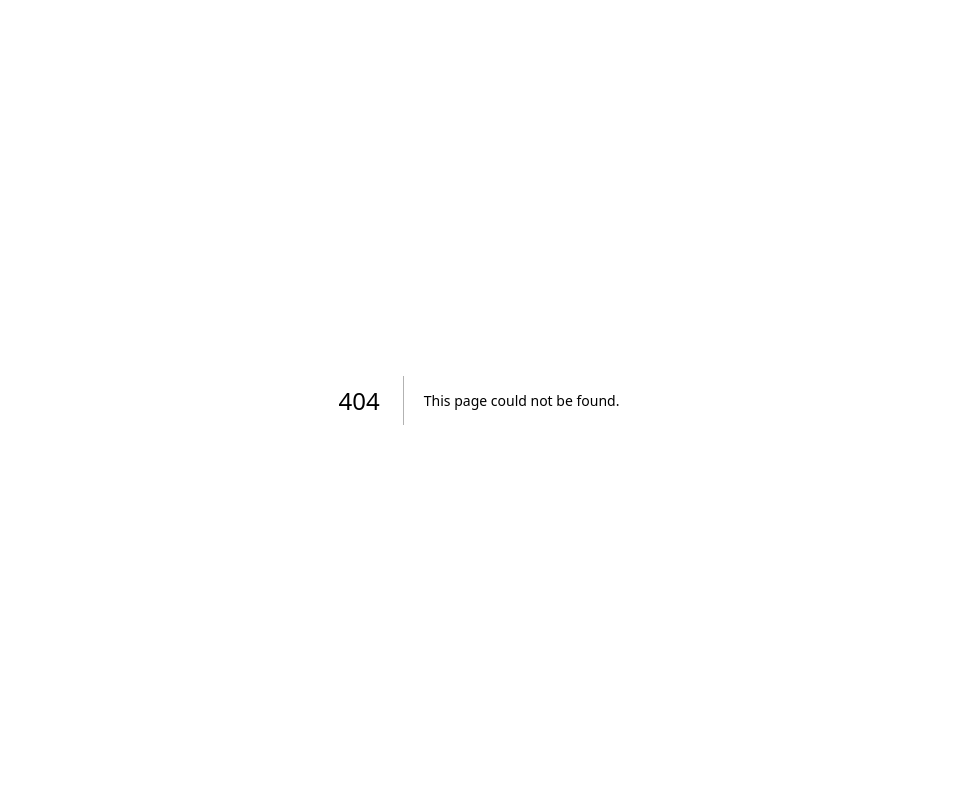
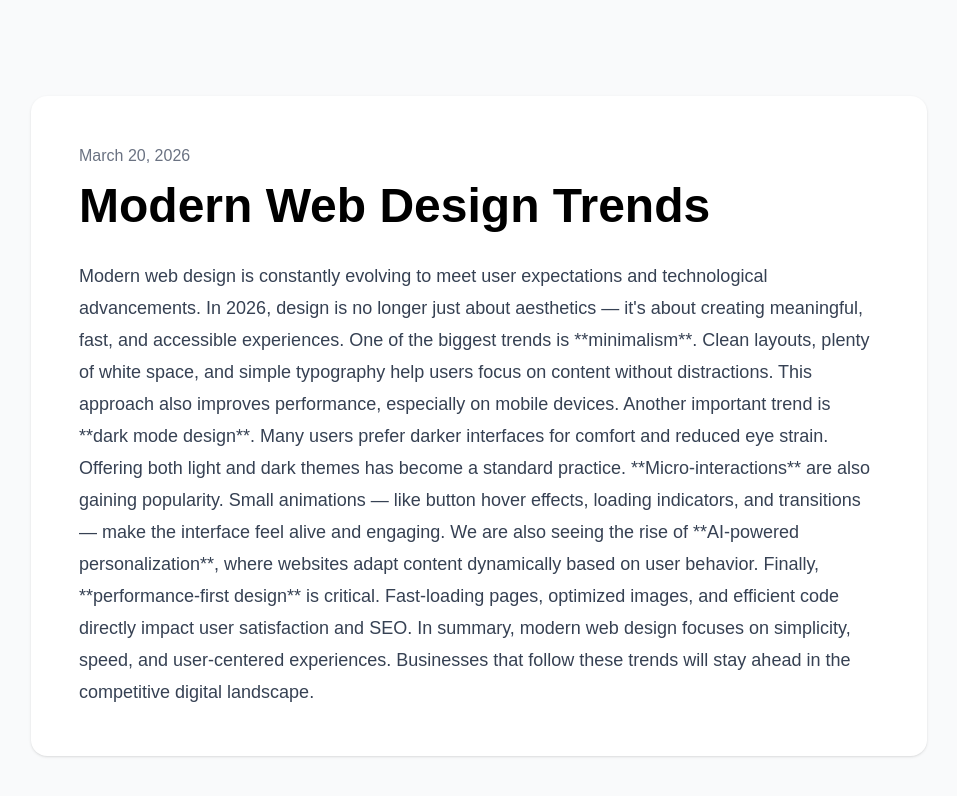
Before and after one commit to NegedeTekleyes/agency-website, a Next.js app: page /blog/modern-web-design-trends in a window 1280 px wide. Before the commit this address had no page. Shown: the top 796 px of the page, without its empty margins (161-1118 px from the left). Built offline with nearby package versions, Linux system fonts and the light colour scheme.

Commit message:
blog detaile added

```diff
--- /dev/null
+++ b/app/(public)/blog/[slug]/page.tsx
@@ -0,0 +1,31 @@
+import { posts } from "@/lib/posts"
+
+export default async function BlogDetail({ params }: any) {
+  const { slug } = await params
+
+  const post = posts.find((p) => p.slug === slug)
+
+  if (!post) {
+    return <div>Post not found</div>
+  }
+
+  return (
+    <section className="min-h-screen bg-gray-50 text-black py-24 px-6 md:px-16">
+
+      <div className="max-w-4xl mx-auto bg-white p-8 md:p-12 rounded-2xl shadow-sm">
+
+        <p className="text-gray-500 mb-2">{post.date}</p>
+
+        <h1 className="text-3xl md:text-5xl font-bold mb-6 leading-tight">
+          {post.title}
+        </h1>
+
+        <p className="text-gray-700 leading-8 text-lg">
+          {post.content}
+        </p>
+
+      </div>
+
+    </section>
+  )
+}
```
